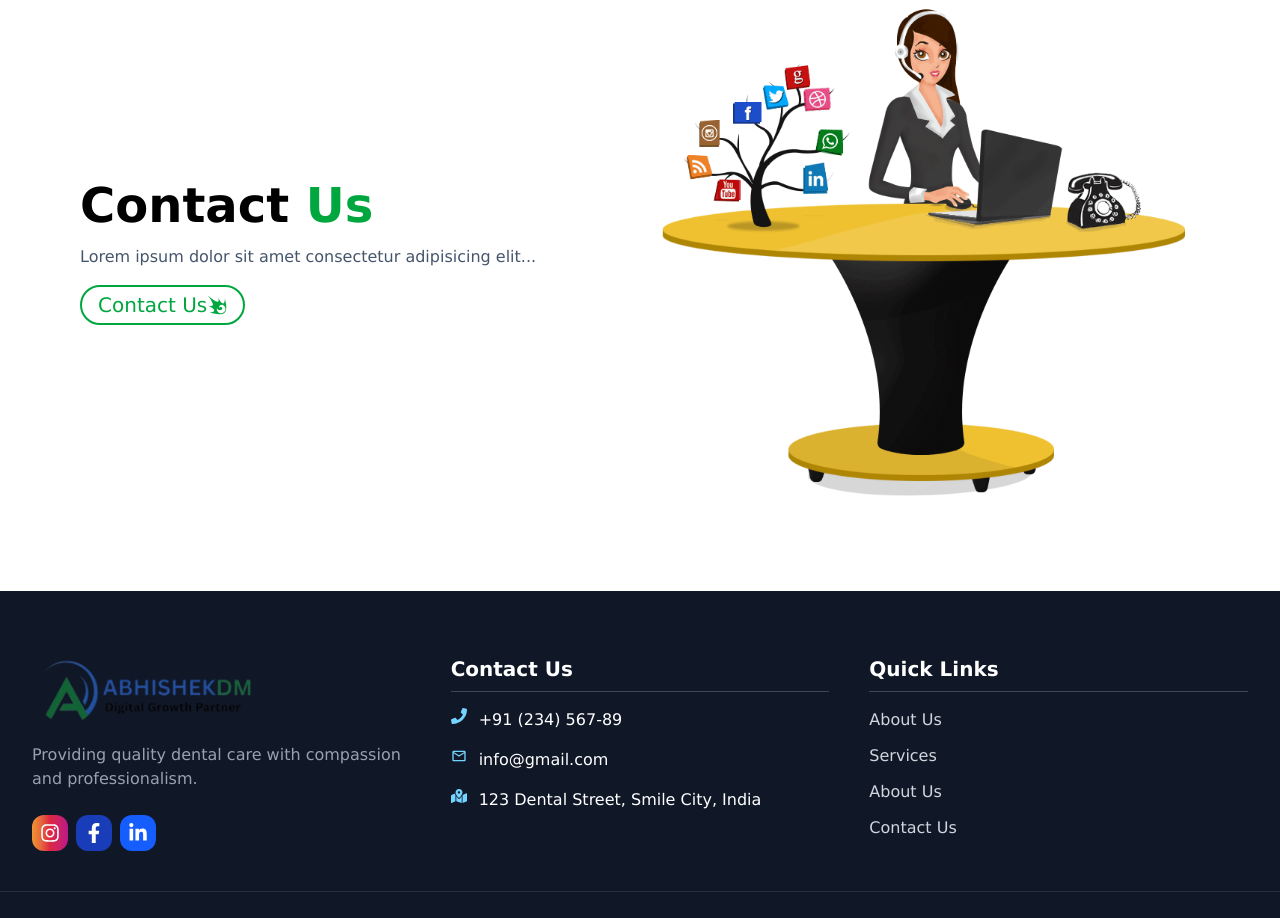
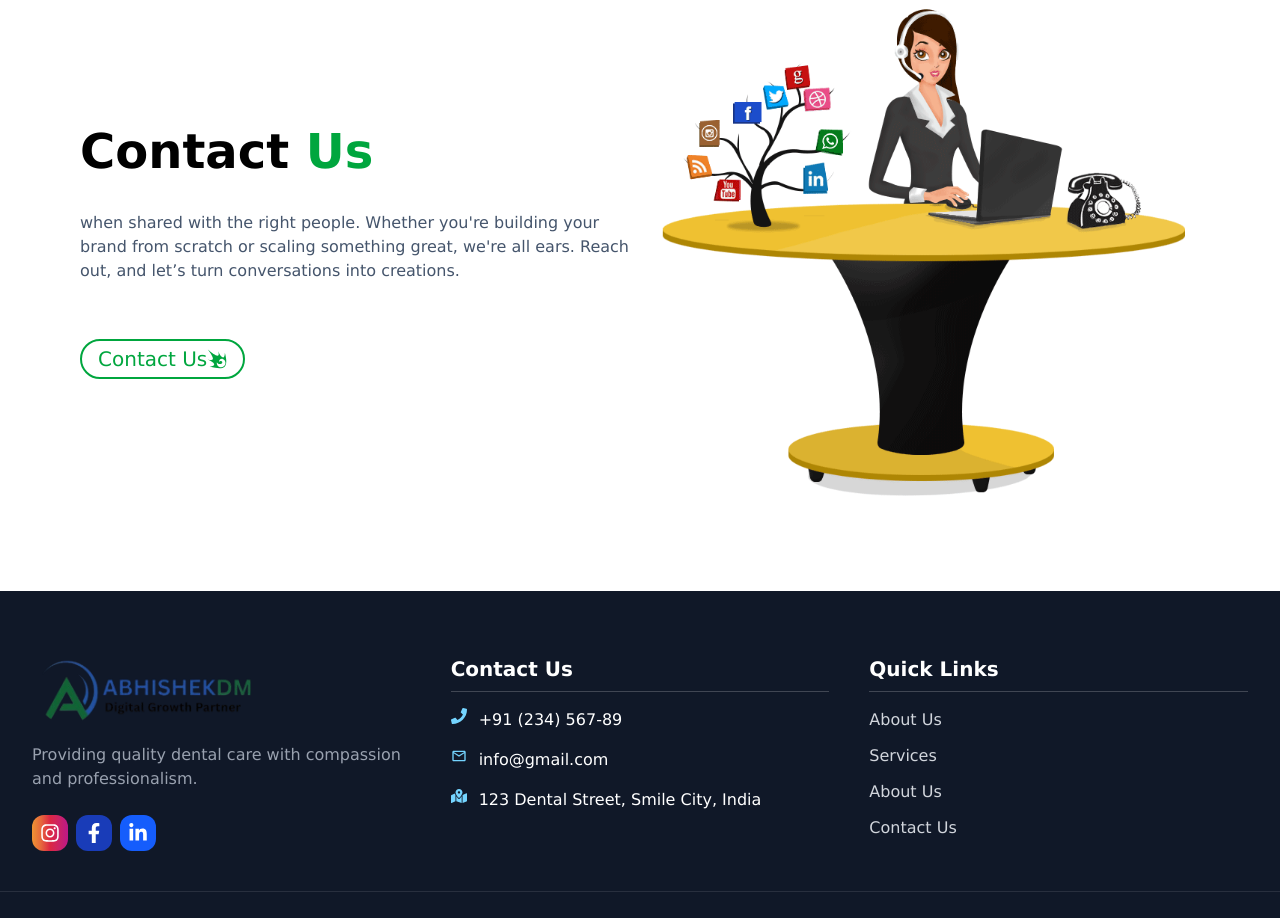
Before and after one commit to Rahul32-code/abhishekservice, a React (Vite) app: page / in a window 1280 px wide. Shown: the part 2300-3218 px from the top of the page. Built offline with nearby package versions, Linux system fonts and the light colour scheme; a web font is replaced by a local one.

Commit message:
contact fix

```diff
--- a/src/pages/ContactUs.jsx
+++ b/src/pages/ContactUs.jsx
@@ -10,11 +10,11 @@ const ContactUs = () => {
     <section id="contact" className="scroll-m-20 bg-white/25 py-10">
       <div className="container mx-auto px-4 sm:px-6 lg:px-20 flex flex-col-reverse lg:flex-row items-center justify-between gap-5">
         <div className="w-full lg:w-1/2 space-y-4 lg:text-left">
-          <h2 className="text-2xl sm:text-3xl lg:text-5xl font-bold">
+          <h2 className="text-2xl sm:text-3xl lg:text-5xl font-bold pb-5">
             Contact <span className="text-green-600">Us</span>
           </h2>
-          <p className="text-slate-600">
-            Lorem ipsum dolor sit amet consectetur adipisicing elit...
+          <p className="text-slate-600 pb-10">
+            when shared with the right people. Whether you're building your brand from scratch or scaling something great, we're all ears. Reach out, and let’s turn conversations into creations.
           </p>
           <button
             className="text-xl font-medium py-1 px-4 border-2 border-green-600 text-green-600 rounded-full hover:bg-green-700 hover:text-white transition-all duration-300 flex items-center justify-center mt-4 cursor-pointer"
@@ -27,7 +27,7 @@ const ContactUs = () => {
           <img
             src={contact}
             alt="contact"
-            className="sm:w-90 lg:w-auto"
+            className="sm:w-80 lg:w-auto"
           />
         </div>
       </div>
```
